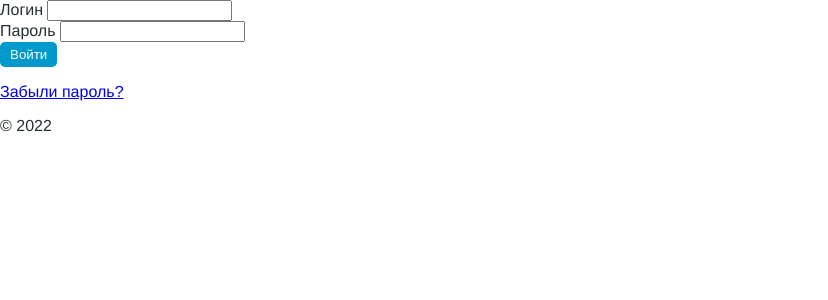
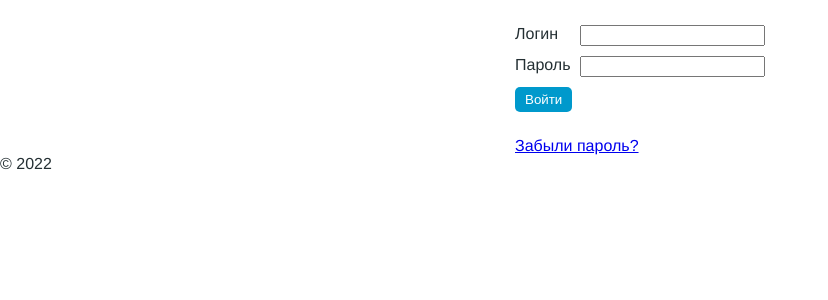
Before and after one commit to eivankin/php-lj, a PHP site: page /login in a window 1280 px wide. Shown: the part 60-360 px from the top of the page, without its empty margins (0-828 px from the left). Run offline with PHP 8.4, Linux system fonts and the light colour scheme.

Commit message:
design WIP

```diff
--- a/assets/style.css
+++ b/assets/style.css
@@ -38,3 +38,44 @@ button {
     border-radius: 5px;
     padding: 5px 10px;
 }
+
+form > div {
+    display: flex;
+    flex-direction: row;
+    justify-content: space-between;
+    margin: 10px 0;
+}
+
+form {
+    width: 250px;
+    margin: 25px auto;
+}
+
+.message {
+    margin: 15px auto !important;
+    background-color: lightgray;
+    border-radius: 5px;
+    font-weight: bold;
+    padding: 10px 15px;
+    display: flex;
+    align-items: center;
+    justify-content: space-between;
+}
+
+.message::before {
+    background-image: url(/assets/warning.svg);
+    content: "";
+    width: 30px;
+    height: 30px;
+    float: left;
+    background-size: cover;
+}
+
+.message > div {
+    width: 80%;
+}
+
+.fixed-width {
+    width: 250px;
+    margin: 0 auto;
+}
--- a/pages/base.php
+++ b/pages/base.php
@@ -33,7 +33,7 @@
 <main>
     <?php
     if (isset($message))
-        echo '<p>' . $message . '</p>';
+        echo '<div class="message fixed-width"><div>' . $message . '</div></div>';
 
     if (isset($content))
         echo $content;
--- a/pages/forgot_password.php
+++ b/pages/forgot_password.php
@@ -15,7 +15,7 @@ const PSWD_FORM = '
 const TOKEN_FORM = '
 <form method="post">
     <div>
-        <label for="token">Код для сброса пароля</label>
+        <label for="token">Код</label>
         <input type="text" id="token" name="token" required>
     </div>
     <button type="submit">Сбросить пароль</button>
@@ -64,6 +64,9 @@ if ($_SERVER['REQUEST_METHOD'] == 'POST' && isset($_POST['email'])) {
         mail($_POST['email'], 'Пароль на сайте ' . $_SERVER['HTTP_HOST'] . ' изменён',
             'Пароль для входа на сайт был успешно изменён.');
     }
+} elseif (isset($_SESSION['restore_token'])) {
+    $message = 'Код для сброса пароля отправлен на указанную почту';
+    $content = TOKEN_FORM;
 }
 
 $title = 'Восстановление пароля';
--- a/pages/login.php
+++ b/pages/login.php
@@ -30,7 +30,7 @@ $content = '
 
     <button type="submit">Войти</button>
 </form>
-<p>
+<p class="fixed-width">
 <a href="/forgot-password">Забыли пароль?</a>
 </p>';
 
```
